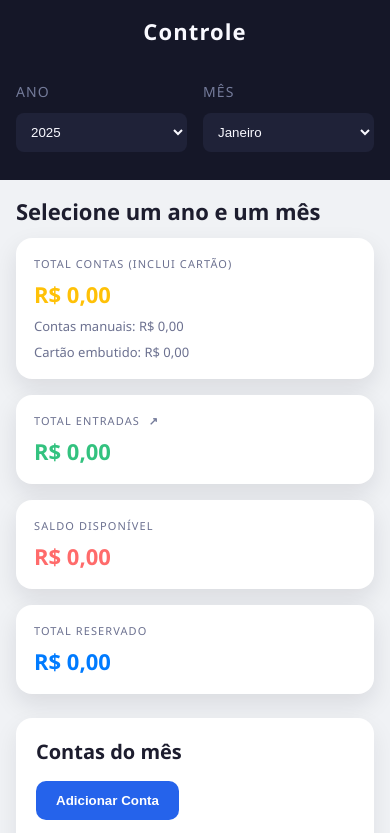
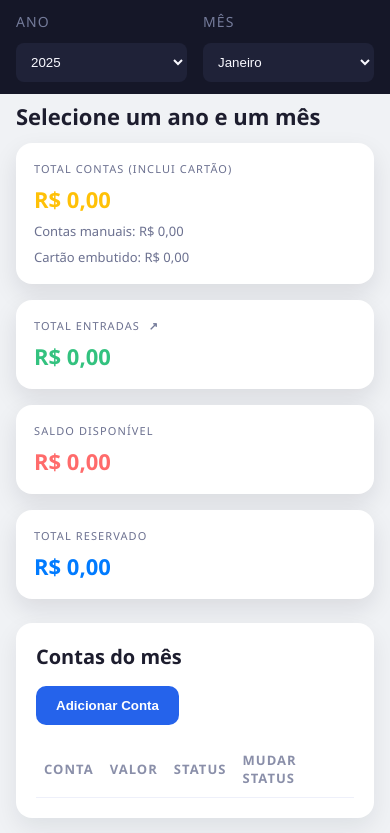
Before and after one commit to natagoncalvesdev/controle, a plain HTML site: page index.html in a window 390 px wide. Shown: the top 833 px of the page. Drawn offline with Linux system fonts and the light colour scheme; no server answers.

Commit message:
ajuste sidebar

```diff
--- a/index.html
+++ b/index.html
@@ -486,20 +486,18 @@
       .sidebar {
         width: 100%;
         height: auto;
-        flex-direction: column;
-        padding: 16px;
+        padding: 0;
+        position: fixed; /* Fixa a barra no topo */
+        top: 0;
+        left: 0;
+        z-index: 10;
       }
       .sidebar-controls {
         flex-direction: row;
         gap: 16px;
         align-items: flex-end;
-        /* Faz os controles de ano/mês grudarem no topo ao rolar */
-        position: sticky;
-        top: 0;
         background: var(--bg-dark);
-        padding-top: 12px;
-        padding-bottom: 12px;
-        z-index: 10; /* Garante que fique acima do conteúdo */
+        padding: 12px 16px;
       }
       .sidebar-controls .ano-select, .sidebar-controls .mes-select-mobile {
         flex: 1;
@@ -518,7 +516,7 @@
       .months-wrapper {
         display: none; /* Oculta a lista de meses em mobile */
       }
-      .content { padding: 16px; overflow-y: visible; } /* Remove a rolagem interna */
+      .content { padding: 16px; overflow-y: visible; margin-top: 85px; } /* Adiciona margem para não ficar atrás da barra fixa */
       .header h2 { font-size: 22px; }
       .card strong { font-size: 22px; }
 
@@ -539,8 +537,6 @@
 </head>
 <body>
   <aside class="sidebar">
-    <h1>Controle</h1>
-
     <div class="sidebar-controls">
       <div class="ano-select">
         <label for="selectAno">Ano</label>
```
